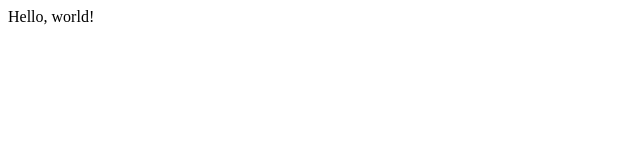
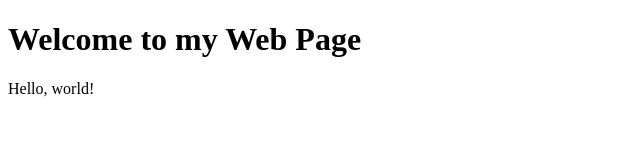
Before and after one commit to mada9/WebProgramming, a plain HTML site: page Lecture1/hello.html in a window 1280 px wide. Shown: the whole page, without its empty margins (0-640 px from the left). Drawn offline with Linux system fonts and the light colour scheme.

Commit message:
Added a heading

```diff
--- a/Lecture1/hello.html
+++ b/Lecture1/hello.html
@@ -4,6 +4,7 @@
         <title>Hello!</title>
     </head>
     <body>
+        <h1>Welcome to my Web Page</h1>
         Hello, world!
     </body>
 </html>
```
Also changed, not shown: 1 other file.
